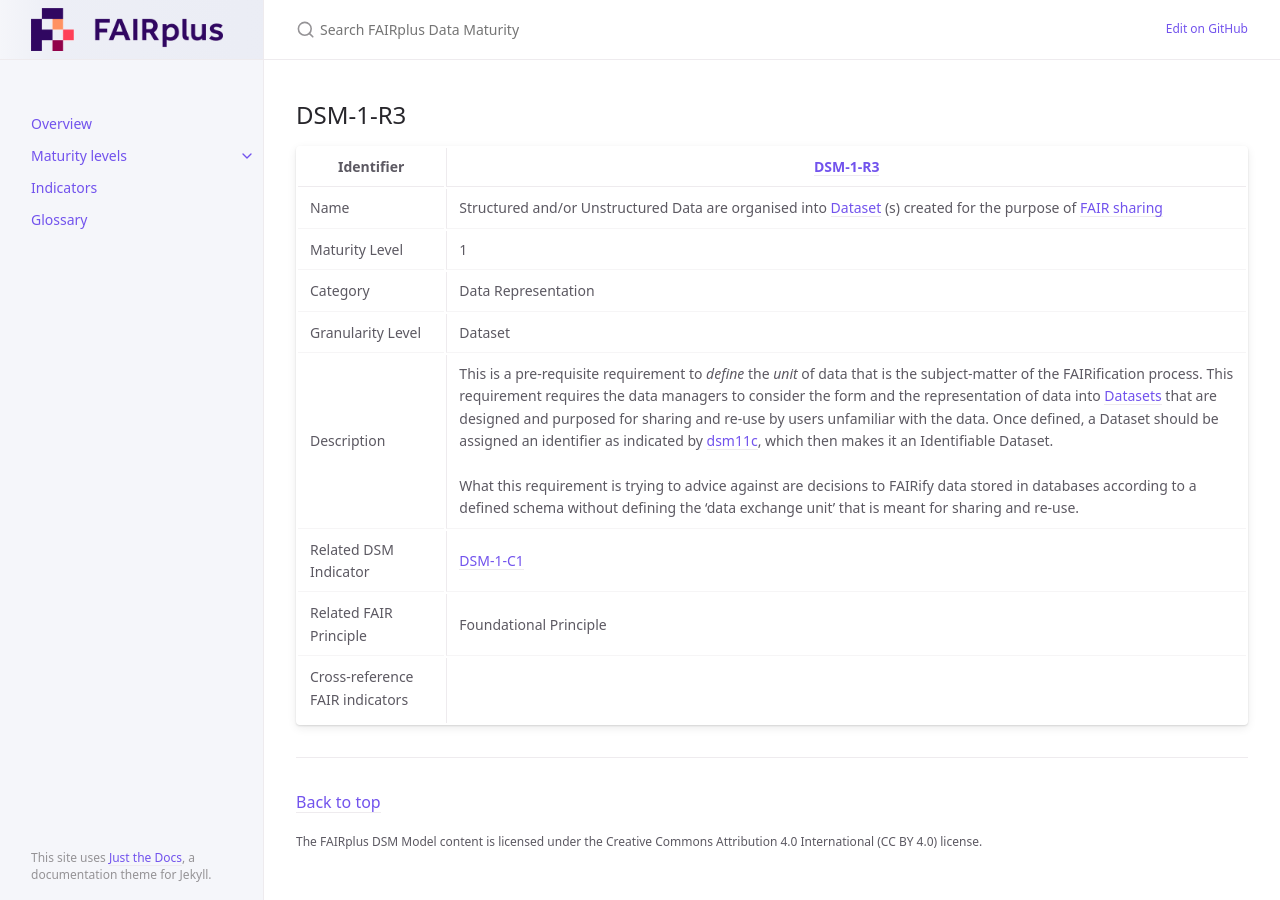
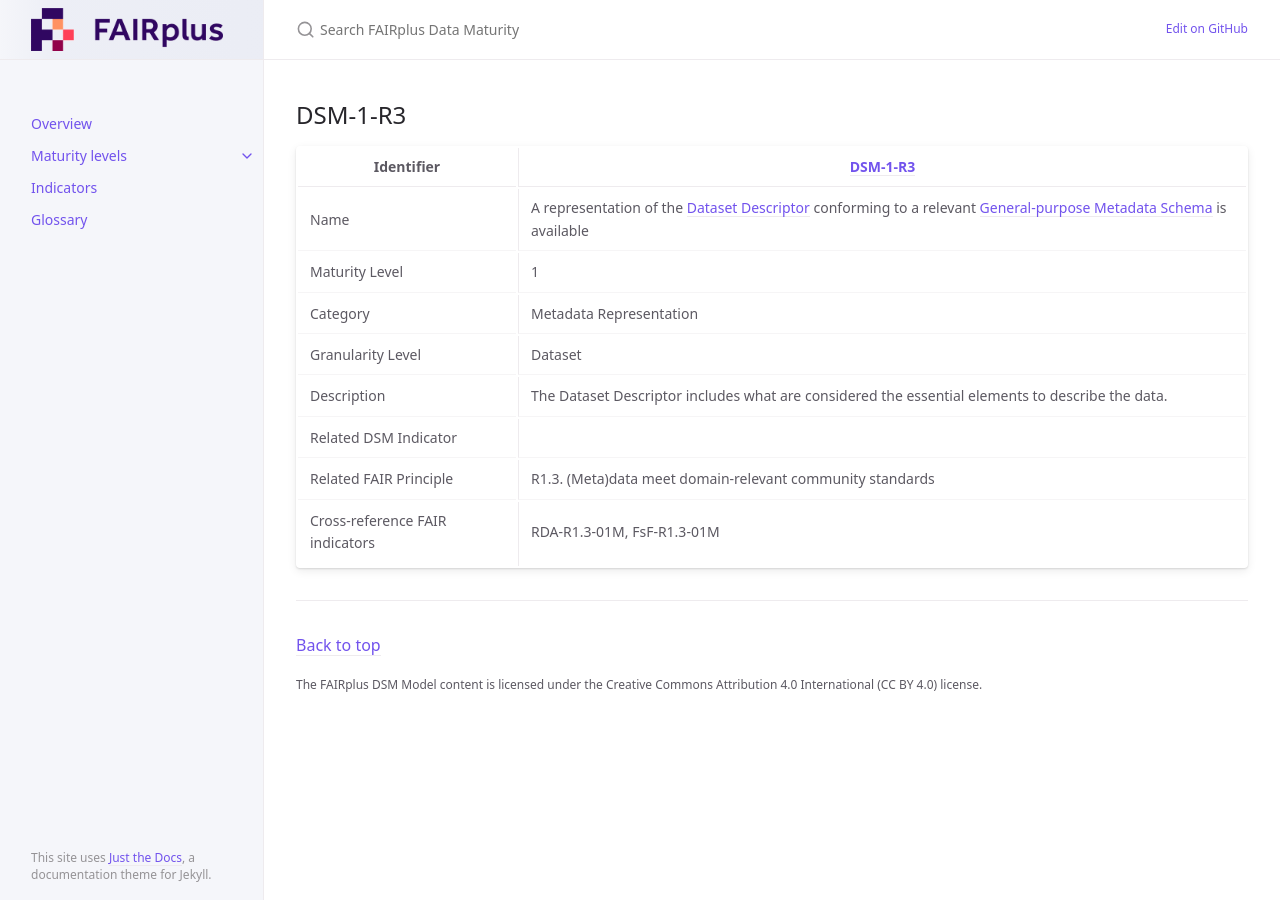
Before and after one commit to FAIRplus/Data-Maturity, a Jekyll site: the page built from docs/_indicators/DSM-1-R3.md, in a window 1280 px wide. Built offline with Jekyll 4.4.1, drawn with Linux system fonts in a browser that asks for light colours.

```diff
--- a/docs/_indicators/DSM-1-R3.md
+++ b/docs/_indicators/DSM-1-R3.md
@@ -9,11 +9,11 @@
 
 | Identifier | [DSM-1-R3](https://github.com/FAIRplus/Data-Maturity/blob/master/docs/_indicators/DSM-1-R3.md) |
 | ---------- | ----------|
-| Name | Structured and/or Unstructured Data are organised into [Dataset](https://fairplus.github.io/Data-Maturity/docs/Glossary/#dataset) \(s) created for the purpose of [FAIR sharing](https://fairplus.github.io/Data-Maturity/docs/Glossary/#fair-sharing) |
+| Name | A representation of the [Dataset Descriptor](https://fairplus.github.io/Data-Maturity/docs/Glossary/#dataset-descriptor) conforming to a relevant [General-purpose Metadata Schema](https://fairplus.github.io/Data-Maturity/docs/Glossary/#general-purpose-metadata-schema) is available |
 | Maturity Level | 1 |
-| Category | Data Representation |
+| Category | Metadata Representation |
 | Granularity Level | Dataset |
-| Description | This is a pre-requisite requirement to *define* the *unit* of data that is the subject-matter of the FAIRification process. This requirement requires the data managers to consider the form and the representation of data into [Datasets](https://fairplus.github.io/Data-Maturity/docs/Glossary/#dataset) that are designed and purposed for sharing and re-use by users unfamiliar with the data. Once defined, a Dataset should be assigned an identifier as indicated by [dsm11c](https://fairplus.github.io/Data-Maturity/docs/Indicators/#DSM-1-C1), which then makes it an Identifiable Dataset. <br><br> What this requirement is trying to advice against are decisions to FAIRify data stored in databases according to a defined schema without defining the 'data exchange unit' that is meant for sharing and re-use. |
-| Related DSM Indicator| [DSM-1-C1](https://fairplus.github.io/Data-Maturity/docs/Indicators/#DSM-1-C1) |
-| Related FAIR Principle | Foundational Principle |
-| Cross-reference FAIR indicators | |
+| Description | The Dataset Descriptor includes what are considered the essential elements to describe the data. |
+| Related DSM Indicator| |
+| Related FAIR Principle | R1.3. (Meta)data meet domain-relevant community standards |
+| Cross-reference FAIR indicators | RDA-R1.3-01M, FsF-R1.3-01M |
```
Also changed, not shown: docs/_indicators/DSM-1-R0.md (added, +19 -0 lines), docs/_indicators/DSM-1-R1.md (+5 -5 lines), docs/_indicators/DSM-1-R2.md (+5 -5 lines), docs/_indicators/DSM-1-R4.md (+6 -6 lines), docs/_indicators/DSM-1-R5.md (+5 -5 lines), docs/_indicators/DSM-1-R6.md (deleted, +0 -19 lines).
